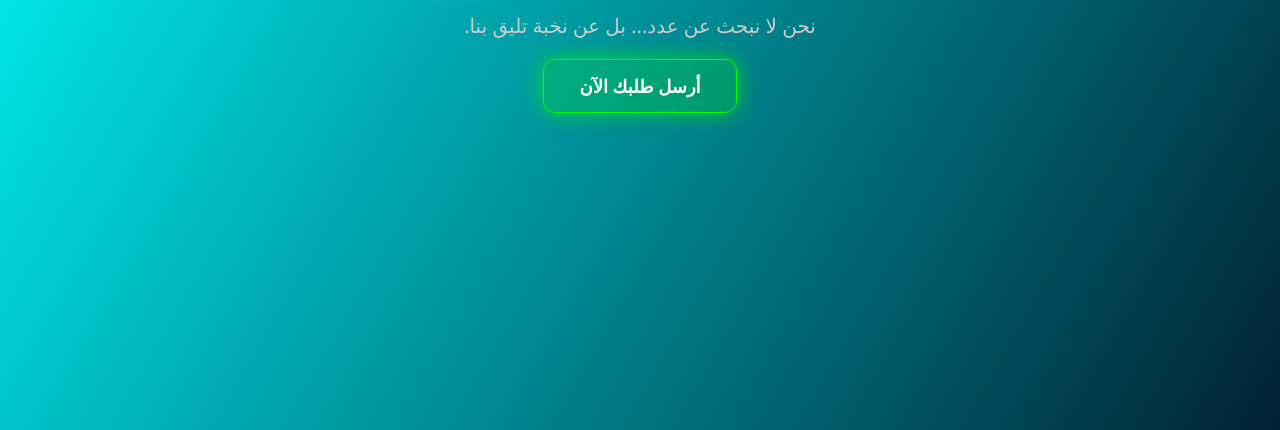
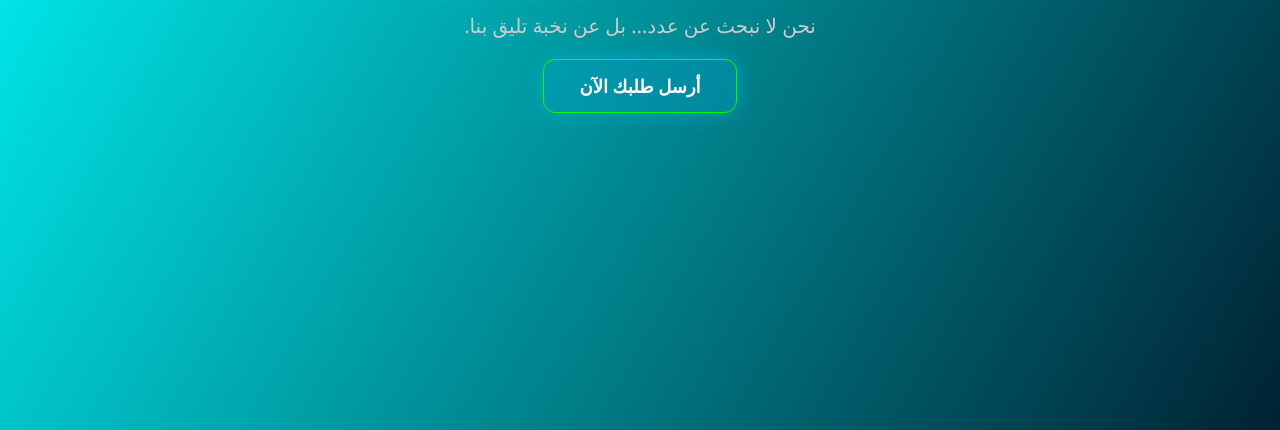
Before and after one commit to HatimNarcos/FlashLiife, a plain HTML site: page index.html in a window 1280 px wide. Shown: the part 370-800 px from the top of the page. Drawn offline with Linux system fonts and the light colour scheme.

Commit message:
Update style.css

```diff
--- a/style.css
+++ b/style.css
@@ -161,18 +161,17 @@ form button:hover {
   }
 }
 
-
 .cta-button {
-  background: rgba(0, 255, 0, 0.2);
+  background: rgba(4, 168, 233, 0.2);
   backdrop-filter: blur(8px);
   border: 1px solid #00ff00;
   color: #fff;
-  box-shadow: 0 0 20px #00ff00aa;
+  box-shadow: 0 0 20px #05b0dbaa;
   transition: 0.4s;
 }
 
 .cta-button:hover {
-  background: rgba(0, 255, 0, 0.4);
+  background: rgba(4, 168, 233, 0.2);
   transform: scale(1.05);
-  box-shadow: 0 0 30px #00ff00;
+  box-shadow: 0 0 30px #05b0dbaa;
 }
```
